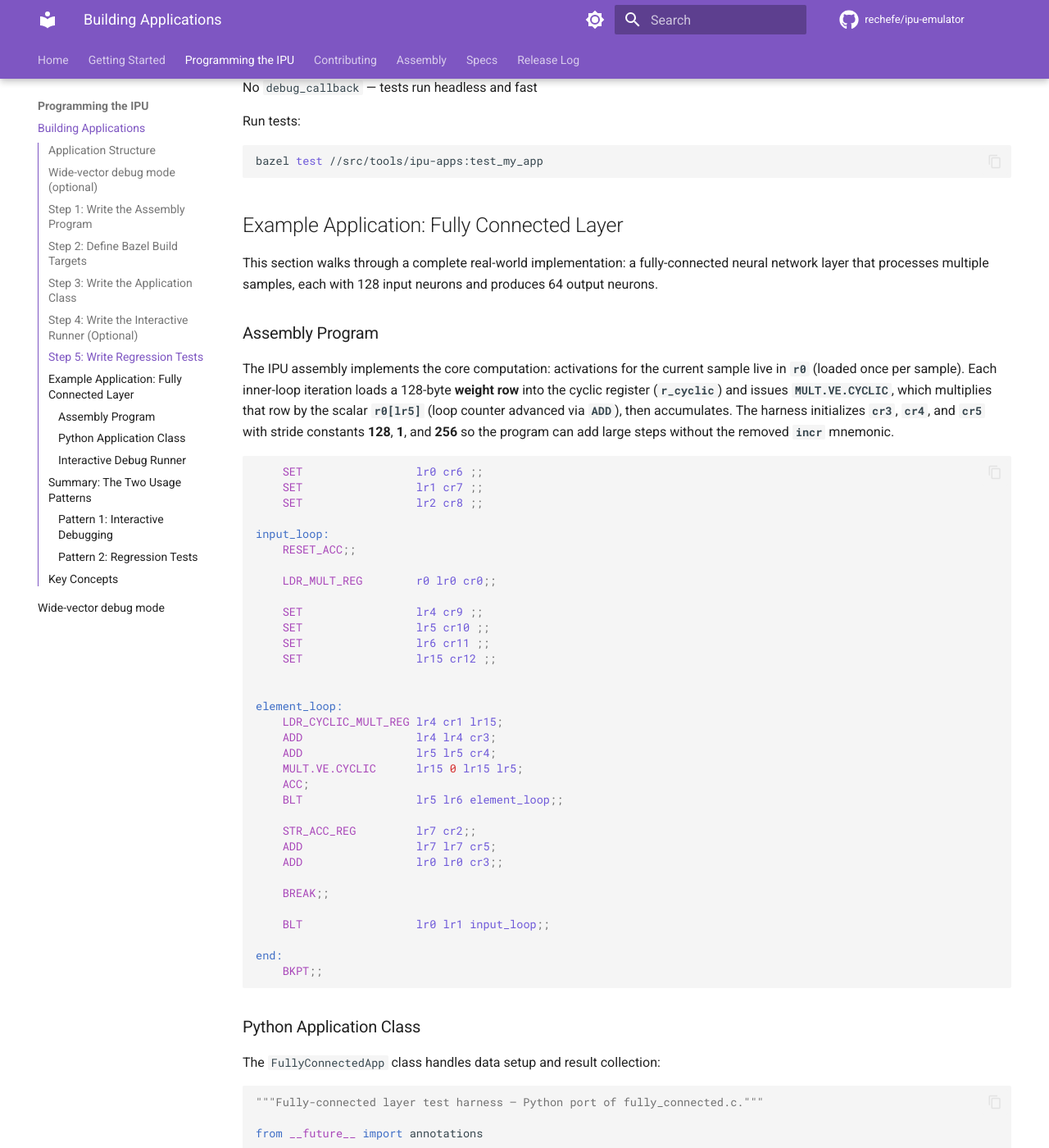
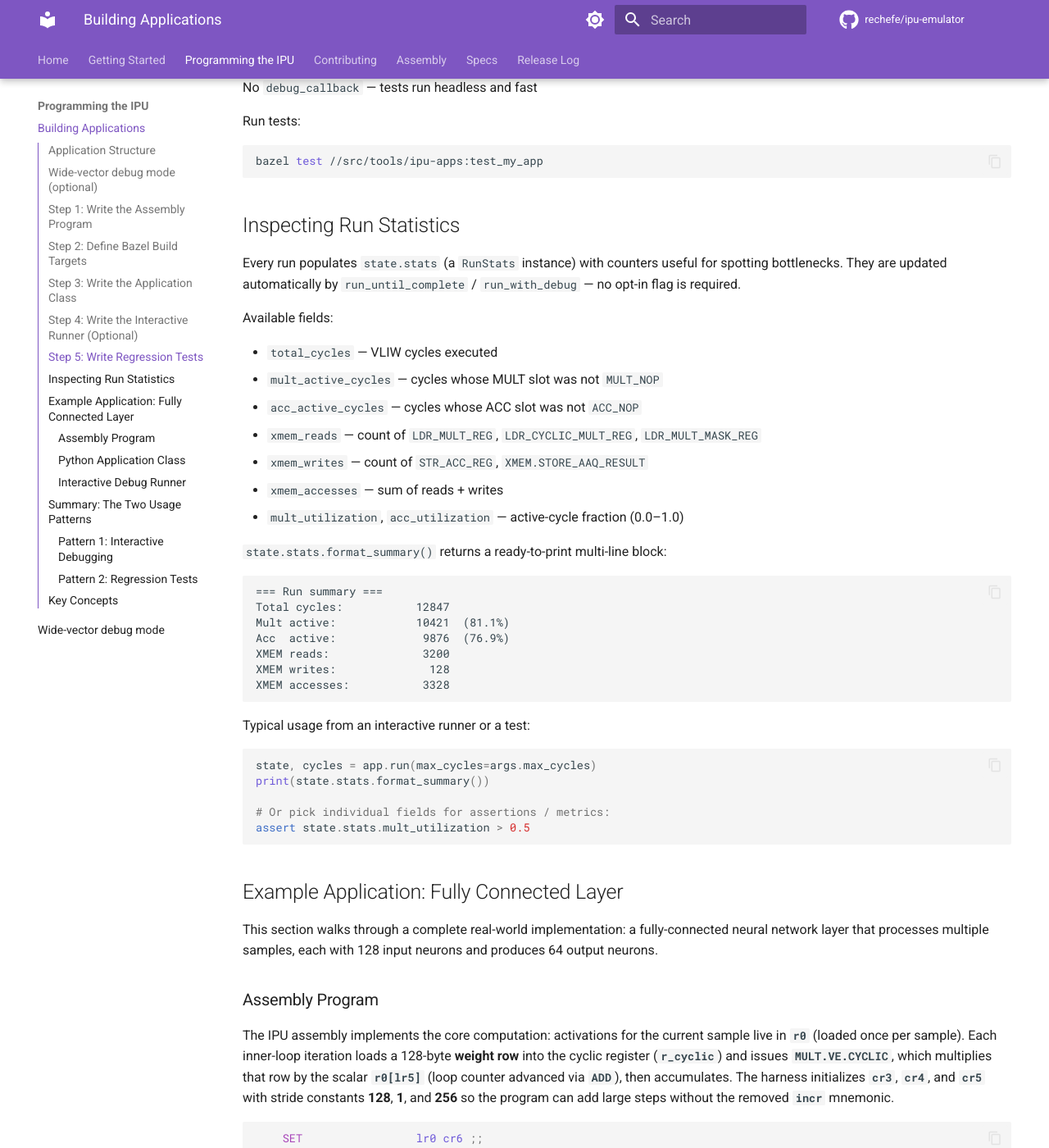
Before and after one commit to rechefe/ipu-emulator, an MkDocs documentation site: the page built from docs/content/building-applications.md, in a window 1280 px wide and 1400 px high, scrolled down 5514 px. Shown: the whole window at 82% size. Built offline with MkDocs 1.6.1 and Material for MkDocs 9.7.7, drawn with Linux system fonts in a browser that asks for light colours; comment, search, counter and statistics services are not loaded; some of the changed text lies outside the part shown.

Commit message:
Document state.stats.format_summary() in building-applications.md
Adds a "Inspecting Run Statistics" section describing the RunStats
fields and format_summary() output, and updates the existing runner
snippets to print the summary block.

https://claude.ai/code/session_01NKffQFgwj1sdPqACCMwpWb

````diff
--- a/docs/content/building-applications.md
+++ b/docs/content/building-applications.md
@@ -189,7 +189,7 @@ def main() -> None:
         max_cycles=args.max_cycles,
         debug_callback=debug_prompt,  # Interactive debug CLI
     )
-    print(f"Finished in {cycles} cycles")
+    print(state.stats.format_summary())
 
 
 if __name__ == "__main__":
@@ -275,6 +275,42 @@ Run tests:
 
 ```bash
 bazel test //src/tools/ipu-apps:test_my_app
+```
+
+## Inspecting Run Statistics
+
+Every run populates `state.stats` (a `RunStats` instance) with counters useful for spotting bottlenecks. They are updated automatically by `run_until_complete` / `run_with_debug` — no opt-in flag is required.
+
+Available fields:
+
+- `total_cycles` — VLIW cycles executed
+- `mult_active_cycles` — cycles whose MULT slot was not `MULT_NOP`
+- `acc_active_cycles` — cycles whose ACC slot was not `ACC_NOP`
+- `xmem_reads` — count of `LDR_MULT_REG`, `LDR_CYCLIC_MULT_REG`, `LDR_MULT_MASK_REG`
+- `xmem_writes` — count of `STR_ACC_REG`, `XMEM.STORE_AAQ_RESULT`
+- `xmem_accesses` — sum of reads + writes
+- `mult_utilization`, `acc_utilization` — active-cycle fraction (0.0–1.0)
+
+`state.stats.format_summary()` returns a ready-to-print multi-line block:
+
+```text
+=== Run summary ===
+Total cycles:           12847
+Mult active:            10421  (81.1%)
+Acc  active:             9876  (76.9%)
+XMEM reads:              3200
+XMEM writes:              128
+XMEM accesses:           3328
+```
+
+Typical usage from an interactive runner or a test:
+
+```python
+state, cycles = app.run(max_cycles=args.max_cycles)
+print(state.stats.format_summary())
+
+# Or pick individual fields for assertions / metrics:
+assert state.stats.mult_utilization > 0.5
 ```
 
 ## Example Application: Fully Connected Layer
@@ -476,7 +512,7 @@ def main() -> None:
         dtype=args.dtype,
     )
     state, cycles = app.run(max_cycles=args.max_cycles, debug_callback=debug_prompt)
-    print(f"Finished in {cycles} cycles")
+    print(state.stats.format_summary())
 
 
 if __name__ == "__main__":
````
